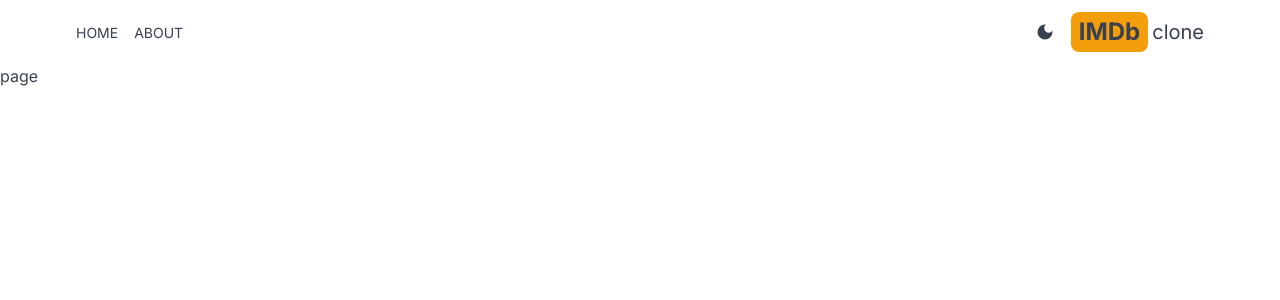
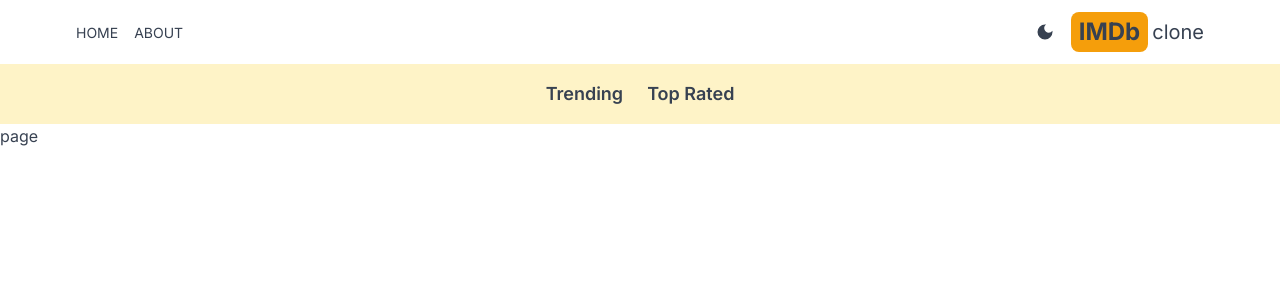
Before and after one commit to TeflonDon-dev/IMDB-next, a Next.js app: page / in a window 1280 px wide. Shown: the top 300 px of the page. Built offline with nearby package versions, Linux system fonts and the light colour scheme.

Commit message:
create navbar component

```diff
--- a/src/app/layout.js
+++ b/src/app/layout.js
@@ -2,6 +2,7 @@
 import './globals.css'
 import Header from '@/components/Header'
 import Providers from './Providers'
+import NavBar from '@/components/NavBar'
 
 const inter = Inter({ subsets: ['latin'] })
 
@@ -15,7 +16,8 @@
     <html lang="en">
       <body className={inter.className}>
         <Providers>
-        <Header/>
+          <Header />
+          <NavBar/>
           {children}
         </Providers>
       </body>
--- /dev/null
+++ b/src/components/NavBar.jsx
@@ -0,0 +1,13 @@
+import React from "react";
+import NavBarItem from "./NavBarItem";
+
+const NavBar = () => {
+  return (
+    <div className=" flex dark:bg-gray-600 bg-amber-100 p-4 lg:text-lg justify-center gap-6">
+      <NavBarItem title="Trending" param="fetchTrending" />
+      <NavBarItem title="Top Rated" param="fetchTopRated" />
+    </div>
+  );
+};
+
+export default NavBar;
--- /dev/null
+++ b/src/components/NavBarItem.jsx
@@ -0,0 +1,26 @@
+"use client";
+import Link from "next/link";
+import React from "react";
+import { useSearchParams } from "next/navigation";
+
+const NavBarItem = ({ title, param }) => {
+  const searchParams = useSearchParams();
+  const genre = searchParams.get("genre");
+
+  return (
+    <div>
+      <Link
+        href={`/?genre=${param}`}
+        className={` hover:text-amber-600 font-semibold ${
+          genre === param
+            ? "underline underline-offset-8 decoration-4 decoration-amber-500 rounded-lg"
+            : ""
+        }`}
+      >
+        {title}
+      </Link>
+    </div>
+  );
+};
+
+export default NavBarItem;
```
